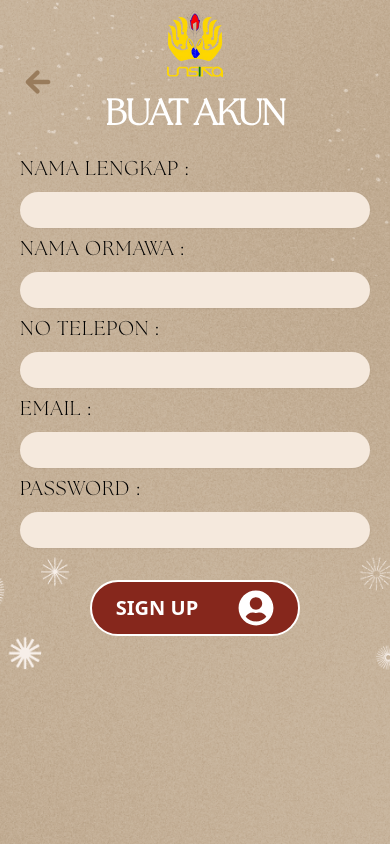
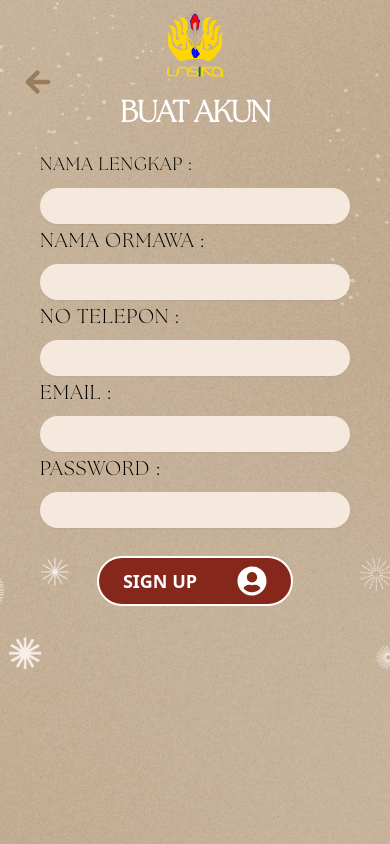
Before and after one commit to Jonathan0823/pintas-fkip, a Next.js app: page /signup/user in a window 390 px wide. Built offline with nearby package versions, Linux system fonts and the light colour scheme.

Commit message:
Refactor styling for mobile responsiveness

```diff
--- a/app/page.tsx
+++ b/app/page.tsx
@@ -24,7 +24,7 @@ export default function Home() {
           height={100}
           className="absolute top-2 md:w-20 w-14"
         />
-      <div className="text-white mt-36 md:mt-56 text-center space-y-2 md:space-y-3">
+      <div className="text-white mt-36 md:mt-44 text-center space-y-2 md:space-y-3">
         <h1 className="text-6xl">PINTAS FKIP</h1>
         <h2 className="text-xl tracking-[2px]">
           <span className="font-serif">(</span>
@@ -34,10 +34,10 @@ export default function Home() {
         <h2 className="text-4xl tracking-[0.1em]">FKIP UNSIKA</h2>
       </div>
 
-      <div className="w-full flex flex-col mt-40 md:mt-72 px-6 text-center">
+      <div className="w-full flex flex-col mt-40 md:mt-48 md:px-6 px-8 text-center">
         <Link
           href="/login"
-          className="bg-[#faf5ef] text-[#706356] text-xl w-full tracking-widest relative py-3 font-bold rounded-xl"
+          className="bg-[#faf5ef] text-[#706356] text-xl w-full tracking-widest relative py-2 md:py-3 font-bold rounded-xl"
         >
           <IoSearchOutline className="absolute top-1/2 right-4 text-3xl transform -translate-y-1/2" />
           LOG IN
--- a/components/HomeDropDown.tsx
+++ b/components/HomeDropDown.tsx
@@ -10,7 +10,7 @@ const HomeDropDown = () => {
   return (
     <DropdownMenu>
       <DropdownMenuTrigger>
-        <div className="bg-[#f8e6da] mt-3 text-[#706356] px-6 tracking-widest relative py-3 font-bold rounded-full border border-black">
+        <div className="bg-[#f8e6da] mt-3 text-[#706356] px-6 text-sm tracking-widest relative py-3 font-bold rounded-full border border-black">
           SIGN UP
         </div>
       </DropdownMenuTrigger>
--- a/components/SignUpForm.tsx
+++ b/components/SignUpForm.tsx
@@ -67,25 +67,25 @@ const SignUpForm = ({ type }: { type: string }) => {
 
   return (
     <Form {...form}>
-      <h1 className="text-white text-4xl md:text-5xl font-bold tracking-tight mt-24 md:mt-40">
+      <h1 className="text-white text-3xl md:text-4xl font-bold tracking-tight mt-24 md:mt-32">
         BUAT AKUN
       </h1>
       <form
         onSubmit={form.handleSubmit(onSubmit)}
-        className="md:gap-3 gap-2 text-[#706356] px-5 w-full mt-5 md:mt-10 flex flex-col"
+        className="gap-1 text-[#706356] px-10 md:px-5 w-full mt-5 md:mt-10 flex flex-col"
       >
         <FormField
           control={form.control}
           name="username"
           render={({ field }) => (
             <FormItem>
-              <FormLabel className="text-black text-xl tracking-wider">
+              <FormLabel className="text-black text-lg tracking-wider">
                 NAMA LENGKAP :
               </FormLabel>
               <FormControl>
                 <Input
                   {...field}
-                  className="bg-[#f5e9dd] py-4 md:py-6 pl-5 !text-lg font-sans rounded-3xl border-none"
+                  className="bg-[#f5e9dd] py-3 md:py-5 pl-5 !text-lg font-sans rounded-3xl border-none"
                 />
               </FormControl>
             </FormItem>
@@ -108,7 +108,7 @@ const SignUpForm = ({ type }: { type: string }) => {
               <FormControl>
                 <Input
                   {...field}
-                  className="bg-[#f5e9dd] py-4 md:py-6 pl-5 !text-lg font-sans rounded-3xl border-none"
+                  className="bg-[#f5e9dd] py-3 md:py-5 pl-5 !text-lg font-sans rounded-3xl border-none"
                 />
               </FormControl>
             </FormItem>
@@ -125,7 +125,7 @@ const SignUpForm = ({ type }: { type: string }) => {
               <FormControl>
                 <Input
                   {...field}
-                  className="bg-[#f5e9dd] py-4 md:py-6 pl-5 !text-lg font-sans rounded-3xl border-none"
+                  className="bg-[#f5e9dd] py-3 md:py-5 pl-5 !text-lg font-sans rounded-3xl border-none"
                 />
               </FormControl>
             </FormItem>
@@ -142,7 +142,7 @@ const SignUpForm = ({ type }: { type: string }) => {
               <FormControl>
                 <Input
                   {...field}
-                  className="bg-[#f5e9dd] py-4 md:py-6 pl-5 !text-lg font-sans rounded-3xl border-none"
+                  className="bg-[#f5e9dd] py-3 md:py-5 pl-5 !text-lg font-sans rounded-3xl border-none"
                 />
               </FormControl>
             </FormItem>
@@ -159,7 +159,7 @@ const SignUpForm = ({ type }: { type: string }) => {
               <FormControl>
                 <Input
                   {...field}
-                  className="bg-[#f5e9dd] py-4 md:py-6 pl-5 !text-lg font-sans rounded-3xl border-none"
+                  className="bg-[#f5e9dd] py-3 md:py-5 pl-5 !text-lg font-sans rounded-3xl border-none"
                 />
               </FormControl>
             </FormItem>
@@ -168,14 +168,14 @@ const SignUpForm = ({ type }: { type: string }) => {
         <div
           role="button"
           tabIndex={0}
-          className="mx-auto mt-6 bg-[#86271c] hover:bg-[#691e15] text-white border-2 gap-10 flex items-center justify-center border-white rounded-full px-6 font-bold font-sans text-xl py-2 cursor-pointer"
+          className="mx-auto mt-6 bg-[#86271c] hover:bg-[#691e15] text-white border-2 gap-10 flex items-center justify-center border-white rounded-full px-6 font-bold font-sans text-lg py-2 cursor-pointer"
           onClick={() => {
             const form = document.querySelector("form");
             if (form) form.requestSubmit();
           }} // Submit the form
         >
           SIGN UP
-          <FaUserCircle className="text-4xl" />
+          <FaUserCircle className="text-3xl" />
         </div>
       </form>
     </Form>
```
